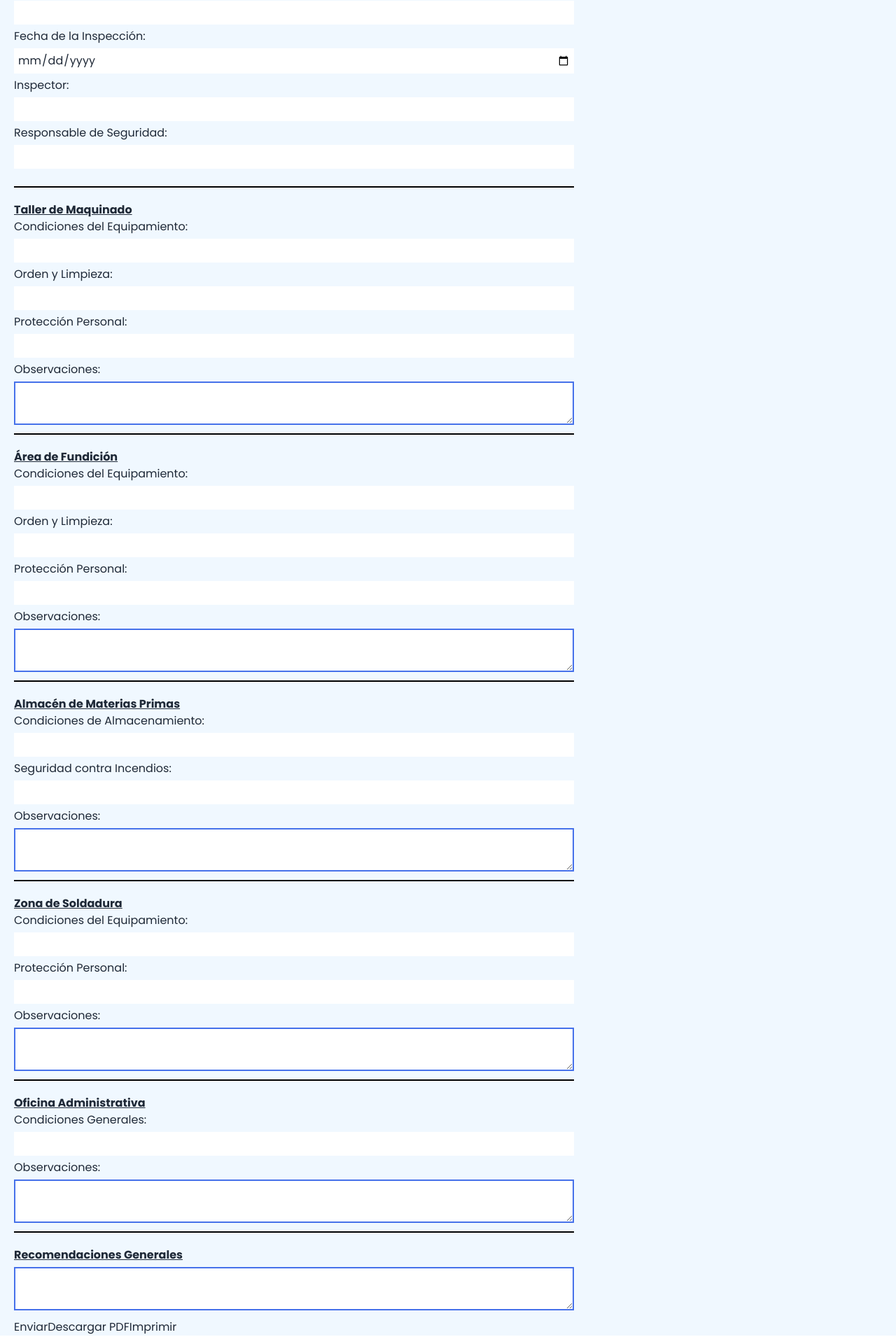
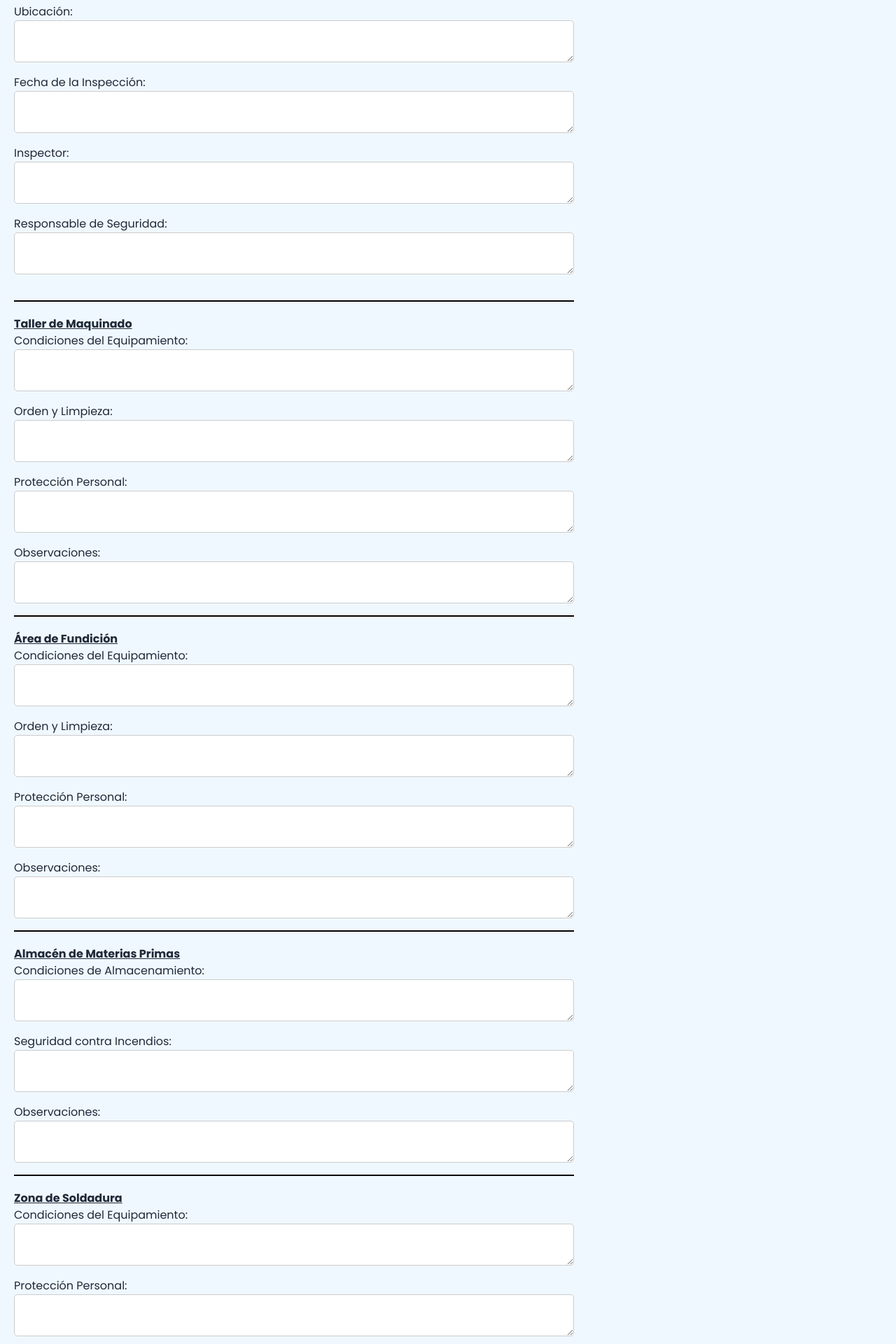
Before and after one commit to Milanesa21/Seguridad_e_higiene_front, a React (Vite) app: page /Inspeccion in a window 1280 px wide. Shown: the part 140-2060 px from the top of the page at 70% size. Built offline with nearby package versions, Linux system fonts and the light colour scheme; what ldrs would draw is missing.

Commit message:
Añadi que se pueda hacer mas grande el cuadro de las inspecciones

```diff
--- a/src/components/Inspecciones/InspeccionFormat.jsx
+++ b/src/components/Inspecciones/InspeccionFormat.jsx
@@ -1,4 +1,4 @@
-import React, { useState } from 'react';
+import React, { useState, useEffect, useRef } from 'react';
 import jsPDF from 'jspdf';
 import html2canvas from 'html2canvas';
 
@@ -40,6 +40,91 @@ export const InspectionForm = () => {
     generalRecommendations: ''
   });
 
+  // Refs para acceder a los elementos dinámicamente
+  const inputRefs = {
+    companyName: useRef(null),
+    location: useRef(null),
+    inspectionDate: useRef(null),
+    inspector: useRef(null),
+    responsible: useRef(null),
+    machining: {
+      equipmentCondition: useRef(null),
+      cleanliness: useRef(null),
+      personalProtection: useRef(null),
+      observations: useRef(null)
+    },
+    foundry: {
+      equipmentCondition: useRef(null),
+      cleanliness: useRef(null),
+      personalProtection: useRef(null),
+      observations: useRef(null)
+    },
+    warehouse: {
+      storageCondition: useRef(null),
+      fireSafety: useRef(null),
+      observations: useRef(null)
+    },
+    welding: {
+      equipmentCondition: useRef(null),
+      personalProtection: useRef(null),
+      observations: useRef(null)
+    },
+    office: {
+      generalConditions: useRef(null),
+      observations: useRef(null)
+    },
+    generalRecommendations: useRef(null)
+  };
+
+  // Efecto para ajustar la altura del textarea según el contenido
+  useEffect(() => {
+    const handleKeyUp = (e, refName) => {
+      const { current } = inputRefs[refName];
+      if (current) {
+        current.style.height = "30px"; // Altura inicial mínima
+        const scrollHeight = current.scrollHeight;
+        current.style.height = `${scrollHeight}px`;
+      }
+    };
+
+    // Agregar event listener para cada input y textarea
+    const addEventListeners = (ref, refName) => {
+      if (ref.current) {
+        ref.current.addEventListener('keyup', (e) => handleKeyUp(e, refName));
+      }
+    };
+
+    // Recorrer inputRefs para agregar event listeners
+    Object.keys(inputRefs).forEach(refName => {
+      const ref = inputRefs[refName];
+      if (typeof ref === 'object') {
+        Object.keys(ref).forEach(subRefName => {
+          addEventListeners(ref[subRefName], subRefName);
+        });
+      } else {
+        addEventListeners(ref, refName);
+      }
+    });
+
+    // Limpiar event listeners al desmontar el componente
+    return () => {
+      Object.keys(inputRefs).forEach(refName => {
+        const ref = inputRefs[refName];
+        if (typeof ref === 'object') {
+          Object.keys(ref).forEach(subRefName => {
+            if (ref[subRefName].current) {
+              ref[subRefName].current.removeEventListener('keyup', (e) => handleKeyUp(e, subRefName));
+            }
+          });
+        } else {
+          if (ref.current) {
+            ref.current.removeEventListener('keyup', (e) => handleKeyUp(e, refName));
+          }
+        }
+      });
+    };
+  }, [inputRefs]);
+
   const handleChange = (section, field, value) => {
     setFormData(prevData => ({
       ...prevData,
@@ -74,13 +159,15 @@ export const InspectionForm = () => {
       });
   };
 
-  // Estilo común para los inputs y textareas de las inspecciones
-  const inspectionStyle = {
-    width: '100%',       // Ancho 100% para expandirse dinámicamente
-    minHeight: '30px',   // Altura mínima para evitar que se haga muy pequeño
-    margin: '5px 0',     // Margen superior e inferior para separación
-    padding: '5px',      // Espaciado interno para mejorar la apariencia
-    fontSize: 'inherit', // Tamaño de fuente heredado para consistencia
+  // Estilo común para inputs y textareas
+  const inputStyle = {
+    resize: 'vertical',
+    minHeight: '30px',
+    padding: '5px',
+    width: '100%',
+    marginBottom: '10px',
+    border: '1px solid #ccc',
+    borderRadius: '5px'
   };
 
   return (
@@ -91,107 +178,218 @@ export const InspectionForm = () => {
       <form id="inspection-form" onSubmit={handleSubmit} style={{ margin: '20px', maxWidth: '800px' }}>
       <div>
   <label>Nombre de la Empresa:</label>
-          <input type="text" value={formData.companyName} onChange={(e) => setFormData({...formData, companyName: e.target.value})} style={inspectionStyle} />
+  <textarea
+    value={formData.companyName}
+    onChange={(e) => setFormData({...formData, companyName: e.target.value})}
+    ref={inputRefs.companyName}
+    style={{ ...inputStyle, minHeight: '30px' }}
+  />
 </div>
 <div>
   <label>Ubicación:</label>
-          <input type="text" value={formData.location} onChange={(e) => setFormData({...formData, location: e.target.value})} style={inspectionStyle} />
+  <textarea
+    value={formData.location}
+    onChange={(e) => setFormData({...formData, location: e.target.value})}
+    ref={inputRefs.location}
+    style={{ ...inputStyle, minHeight: '30px' }}
+  />
 </div>
 <div>
   <label>Fecha de la Inspección:</label>
-          <input type="date" value={formData.inspectionDate} onChange={(e) => setFormData({...formData, inspectionDate: e.target.value})} style={inspectionStyle} />
+  <textarea
+    value={formData.inspectionDate}
+    onChange={(e) => setFormData({...formData, inspectionDate: e.target.value})}
+    ref={inputRefs.inspectionDate}
+    style={{ ...inputStyle, minHeight: '30px' }}
+  />
 </div>
 <div>
   <label>Inspector:</label>
-          <input type="text" value={formData.inspector} onChange={(e) => setFormData({...formData, inspector: e.target.value})} style={inspectionStyle} />
+  <textarea
+    value={formData.inspector}
+    onChange={(e) => setFormData({...formData, inspector: e.target.value})}
+    ref={inputRefs.inspector}
+    style={{ ...inputStyle, minHeight: '30px' }}
+  />
 </div>
 <div>
   <label>Responsable de Seguridad:</label>
-          <input type="text" value={formData.responsible} onChange={(e) => setFormData({...formData, responsible: e.target.value})} style={inspectionStyle} />
+  <textarea
+    value={formData.responsible}
+    onChange={(e) => setFormData({...formData, responsible: e.target.value})}
+    ref={inputRefs.responsible}
+    style={{ ...inputStyle, minHeight: '30px' }}
+  />
 </div>
 
 <h3 style={{ fontWeight: 'bold', textDecoration: 'underline', marginTop: '20px' }}>Taller de Maquinado</h3>
 <div>
   <label>Condiciones del Equipamiento:</label>
-          <input type="text" value={formData.sections.machining.equipmentCondition} onChange={(e) => handleChange('machining', 'equipmentCondition', e.target.value)} style={inspectionStyle} />
+  <textarea
+    value={formData.sections.machining.equipmentCondition}
+    onChange={(e) => handleChange('machining', 'equipmentCondition', e.target.value)}
+    ref={inputRefs.machining.equipmentCondition}
+    style={{ ...inputStyle, minHeight: '50px' }}
+  />
 </div>
 <div>
   <label>Orden y Limpieza:</label>
-          <input type="text" value={formData.sections.machining.cleanliness} onChange={(e) => handleChange('machining', 'cleanliness', e.target.value)} style={inspectionStyle} />
+  <textarea
+    value={formData.sections.machining.cleanliness}
+    onChange={(e) => handleChange('machining', 'cleanliness', e.target.value)}
+    ref={inputRefs.machining.cleanliness}
+    style={{ ...inputStyle, minHeight: '50px' }}
+  />
 </div>
 <div>
   <label>Protección Personal:</label>
-          <input type="text" value={formData.sections.machining.personalProtection} onChange={(e) => handleChange('machining', 'personalProtection', e.target.value)} style={inspectionStyle} />
+  <textarea
+    value={formData.sections.machining.personalProtection}
+    onChange={(e) => handleChange('machining', 'personalProtection', e.target.value)}
+    ref={inputRefs.machining.personalProtection}
+    style={{ ...inputStyle, minHeight: '50px' }}
+  />
 </div>
 <div>
   <label>Observaciones:</label>
-          <textarea value={formData.sections.machining.observations} onChange={(e) => handleChange('machining', 'observations', e.target.value)} style={inspectionStyle} />
+  <textarea
+    value={formData.sections.machining.observations}
+    onChange={(e) => handleChange('machining', 'observations', e.target.value)}
+    ref={inputRefs.machining.observations}
+    style={{ ...inputStyle, minHeight: '50px' }}
+  />
 </div>
 
 <h3 style={{ fontWeight: 'bold', textDecoration: 'underline' }}>Área de Fundición</h3>
 <div>
   <label>Condiciones del Equipamiento:</label>
-          <input type="text" value={formData.sections.foundry.equipmentCondition} onChange={(e) => handleChange('foundry', 'equipmentCondition', e.target.value)} style={inspectionStyle} />
+  <textarea
+    value={formData.sections.foundry.equipmentCondition}
+    onChange={(e) => handleChange('foundry', 'equipmentCondition', e.target.value)}
+    ref={inputRefs.foundry.equipmentCondition}
+    style={{ ...inputStyle, minHeight: '50px' }}
+  />
 </div>
 <div>
   <label>Orden y Limpieza:</label>
-          <input type="text" value={formData.sections.foundry.cleanliness} onChange={(e) => handleChange('foundry', 'cleanliness', e.target.value)} style={inspectionStyle} />
+  <textarea
+    value={formData.sections.foundry.cleanliness}
+    onChange={(e) => handleChange('foundry', 'cleanliness', e.target.value)}
+    ref={inputRefs.foundry.cleanliness}
+    style={{ ...inputStyle, minHeight: '50px' }}
+  />
 </div>
 <div>
   <label>Protección Personal:</label>
-          <input type="text" value={formData.sections.foundry.personalProtection} onChange={(e) => handleChange('foundry', 'personalProtection', e.target.value)} style={inspectionStyle} />
+  <textarea
+    value={formData.sections.foundry.personalProtection}
+    onChange={(e) => handleChange('foundry', 'personalProtection', e.target.value)}
+    ref={inputRefs.foundry.personalProtection}
+    style={{ ...inputStyle, minHeight: '50px' }}
+  />
 </div>
 <div>
   <label>Observaciones:</label>
-          <textarea value={formData.sections.foundry.observations} onChange={(e) => handleChange('foundry', 'observations', e.target.value)} style={inspectionStyle} />
+  <textarea
+    value={formData.sections.foundry.observations}
+    onChange={(e) => handleChange('foundry', 'observations', e.target.value)}
+    ref={inputRefs.foundry.observations}
+    style={{ ...inputStyle, minHeight: '50px' }}
+  />
 </div>
 
 <h3 style={{ fontWeight: 'bold', textDecoration: 'underline' }}>Almacén de Materias Primas</h3>
 <div>
   <label>Condiciones de Almacenamiento:</label>
-          <input type="text" value={formData.sections.warehouse.storageCondition} onChange={(e) => handleChange('warehouse', 'storageCondition', e.target.value)} style={inspectionStyle} />
+  <textarea
+    value={formData.sections.warehouse.storageCondition}
+    onChange={(e) => handleChange('warehouse', 'storageCondition', e.target.value)}
+    ref={inputRefs.warehouse.storageCondition}
+    style={{ ...inputStyle, minHeight: '50px' }}
+  />
 </div>
 <div>
   <label>Seguridad contra Incendios:</label>
-          <input type="text" value={formData.sections.warehouse.fireSafety} onChange={(e) => handleChange('warehouse', 'fireSafety', e.target.value)} style={inspectionStyle} />
+  <textarea
+    value={formData.sections.warehouse.fireSafety}
+    onChange={(e) => handleChange('warehouse', 'fireSafety', e.target.value)}
+    ref={inputRefs.warehouse.fireSafety}
+    style={{ ...inputStyle, minHeight: '50px' }}
+  />
 </div>
 <div>
   <label>Observaciones:</label>
-          <textarea value={formData.sections.warehouse.observations} onChange={(e) => handleChange('warehouse', 'observations', e.target.value)} style={inspectionStyle} />
+  <textarea
+    value={formData.sections.warehouse.observations}
+    onChange={(e) => handleChange('warehouse', 'observations', e.target.value)}
+    ref={inputRefs.warehouse.observations}
+    style={{ ...inputStyle, minHeight: '50px' }}
+  />
 </div>
 
 <h3 style={{ fontWeight: 'bold', textDecoration: 'underline' }}>Zona de Soldadura</h3>
 <div>
   <label>Condiciones del Equipamiento:</label>
-          <input type="text" value={formData.sections.welding.equipmentCondition} onChange={(e) => handleChange('welding', 'equipmentCondition', e.target.value)} style={inspectionStyle} />
+  <textarea
+    value={formData.sections.welding.equipmentCondition}
+    onChange={(e) => handleChange('welding', 'equipmentCondition', e.target.value)}
+    ref={inputRefs.welding.equipmentCondition}
+    style={{ ...inputStyle, minHeight: '50px' }}
+  />
 </div>
 <div>
   <label>Protección Personal:</label>
-          <input type="text" value={formData.sections.welding.personalProtection} onChange={(e) => handleChange('welding', 'personalProtection', e.target.value)} style={inspectionStyle} />
+  <textarea
+    value={formData.sections.welding.personalProtection}
+    onChange={(e) => handleChange('welding', 'personalProtection', e.target.value)}
+    ref={inputRefs.welding.personalProtection}
+    style={{ ...inputStyle, minHeight: '50px' }}
+  />
 </div>
 <div>
   <label>Observaciones:</label>
-          <textarea value={formData.sections.welding.observations} onChange={(e) => handleChange('welding', 'observations', e.target.value)} style={inspectionStyle} />
+  <textarea
+    value={formData.sections.welding.observations}
+    onChange={(e) => handleChange('welding', 'observations', e.target.value)}
+    ref={inputRefs.welding.observations}
+    style={{ ...inputStyle, minHeight: '50px' }}
+  />
 </div>
 
 <h3 style={{ fontWeight: 'bold', textDecoration: 'underline' }}>Oficina Administrativa</h3>
 <div>
   <label>Condiciones Generales:</label>
-          <input type="text" value={formData.sections.office.generalConditions} onChange={(e) => handleChange('office', 'generalConditions', e.target.value)} style={inspectionStyle} />
+  <textarea
+    value={formData.sections.office.generalConditions}
+    onChange={(e) => handleChange('office', 'generalConditions', e.target.value)}
+    ref={inputRefs.office.generalConditions}
+    style={{ ...inputStyle, minHeight: '50px' }}
+  />
 </div>
 <div>
   <label>Observaciones:</label>
-          <textarea value={formData.sections.office.observations} onChange={(e) => handleChange('office', 'observations', e.target.value)} style={inspectionStyle} />
+  <textarea
+    value={formData.sections.office.observations}
+    onChange={(e) => handleChange('office', 'observations', e.target.value)}
+    ref={inputRefs.office.observations}
+    style={{ ...inputStyle, minHeight: '50px' }}
+  />
 </div>
 
 <h3 style={{ fontWeight: 'bold', textDecoration: 'underline' }}>Recomendaciones Generales</h3>
 <div>
-          <textarea value={formData.generalRecommendations} onChange={(e) => setFormData({...formData, generalRecommendations: e.target.value})} style={{ ...inspectionStyle, minWidth: '400px' }} />
+  <textarea
+    value={formData.generalRecommendations}
+    onChange={(e) => setFormData({...formData, generalRecommendations: e.target.value})}
+    ref={inputRefs.generalRecommendations}
+    style={{ ...inputStyle, minHeight: '100px', minWidth: '400px' }}
+  />
 </div>
 
 <button type="submit">Enviar</button>
 <button type="button" onClick={generatePDF}>Descargar PDF</button>
 <button type="button" onClick={() => window.print()}>Imprimir</button>
+
       </form>
     </div>
   );
```
Lines whose indentation alone changed are shown as unchanged.
